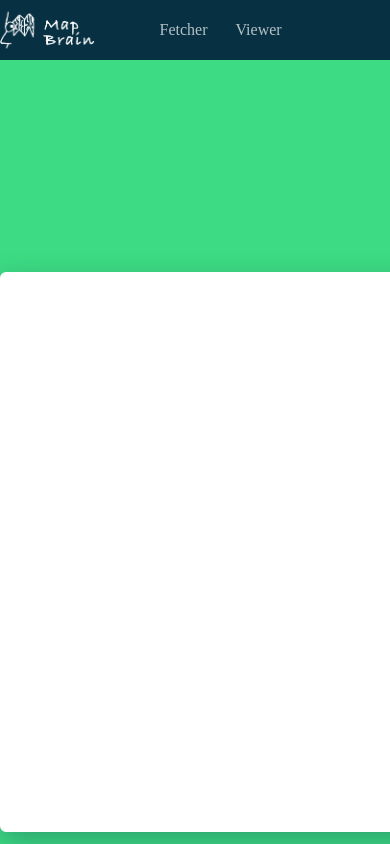
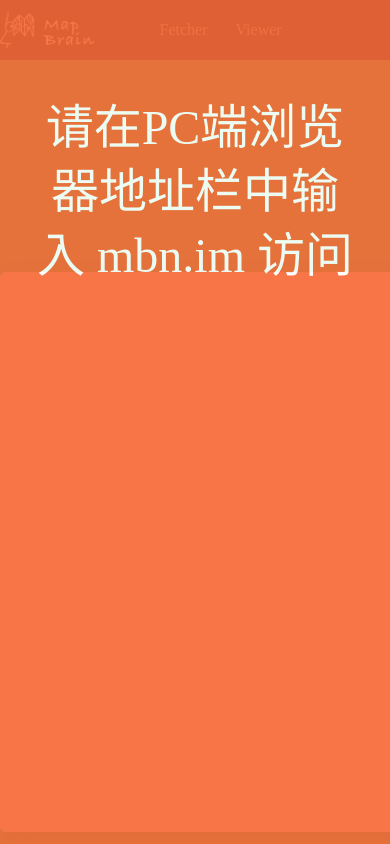
Before and after one commit to Chisw/MapBrain, a plain HTML site: page index.html in a window 390 px wide. Shown: the top 844 px of the page. Drawn offline with nearby package versions, Linux system fonts and the light colour scheme; a script that the page names is missing.

Commit message:
add demoVideo link, and modify some text

```diff
--- a/index.html
+++ b/index.html
@@ -3,7 +3,7 @@
 <head>
     <title>Map Brain - mbn.im</title>
     <meta http-equiv="content-type" content="text/html;charset=utf-8" />
-    <meta name="viewport" content="width=1440, initial-scale=1.0, maximum-scale=1.0, user-scalable=0">
+    <meta name="viewport" content="width=device-width, initial-scale=1.0, maximum-scale=1.0, user-scalable=1">
     <link href="./images/favicon.ico" rel="shortcut icon" />
 <style>
 
@@ -63,7 +63,7 @@ body {
 }
 
 .github a {
-  font-size: 14px;
+  font-size: 12px;
 }
 
 .navi a:hover {
@@ -90,6 +90,10 @@ body {
   font-size: 20px;
   font-weight: 200;
   color: rgba(255,255,255, .7);
+}
+
+.module .subtitle.-bottom {
+  margin: 40px 0 0 0;
 }
 
 .header {
@@ -264,7 +268,7 @@ body {
 
 .choose-view .view-console .console-top::before,
 .choose-view .view-console .console-top::after {
-  content: '👈 Choose view by';
+  content: '👈 Choose a view by';
   display: inline-block;
   position: absolute;
   z-index: 9;
@@ -433,9 +437,36 @@ body {
   background: rgba(255,255,255, .1);
 }
 
+#mask {
+  display: none;
+  position: fixed;
+  z-index: 100;
+  top: 0;
+  right: 0;
+  bottom: 0;
+  left: 0;
+  padding: 6rem 2rem;
+  background: #f86734;
+  opacity: .9;
+  color: #fff;
+  font-size: 3rem;
+  text-align: center;
+  line-height: 4rem;
+}
+
+@media (max-width: 768px) {
+  #mask {
+    display: block;
+  }
+}
+
 </style>
 </head>
 <body>
+
+  <div id="mask">
+    请在PC端浏览器地址栏中输入 mbn.im 访问
+  </div>
 
   <div class="header">
     <div class="center">
@@ -447,7 +478,7 @@ body {
         <a>Viewer</a>
       </div>
       <div class="right github">
-        <a href="#">Video</a>
+        <a href="https://www.bilibili.com/video/av67624282/" target="_blank">DemoVideo</a>
         <a href="https://github.com/Chisw/MapBrain" target="_blank">GitHub</a>
       </div>
     </div>
@@ -501,6 +532,7 @@ body {
         </div>
 
       </div>
+      <h4 class="subtitle -bottom">The size of generated image may be over 5M, <br>which is why use manual 'Save' instead of automatic 'Export'.</h4>
     </div>
   </div>
 
@@ -574,7 +606,7 @@ body {
       $('body')
         .on('click', '.navi a', function() {
           const index = $(this).index();
-          $('html, body').animate({scrollTop: [40, 1100][index] }, 230);
+          $('html, body').animate({scrollTop: [20, 1220][index] }, 230);
         })
         .on('click', '#btn-fetch', () => {
           if ( !$('#btn-fetch').hasClass('disabled') ) {
```
